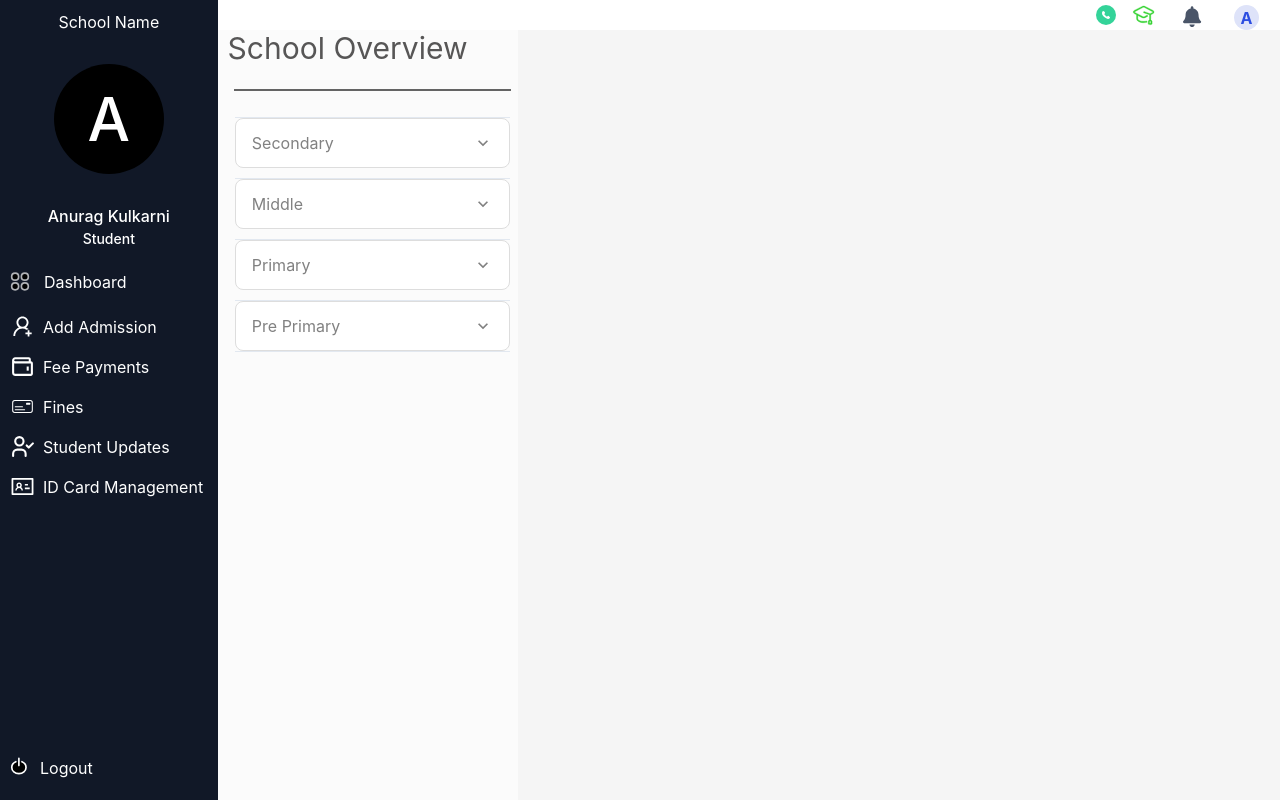
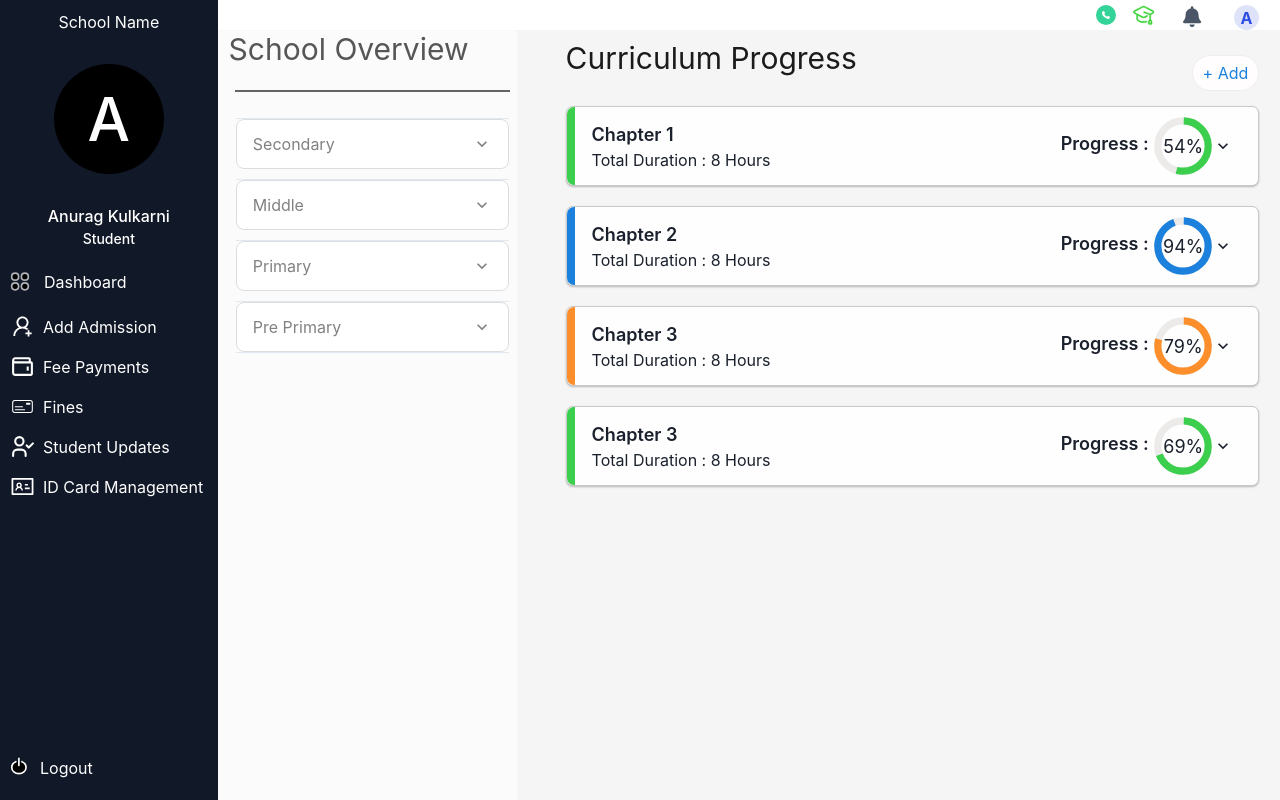
Before and after one commit to DezyNation/instituteiq, a Next.js app: page /dashboard/curriculum-progress in a window 1280 px wide. Built offline with nearby package versions, Linux system fonts and the light colour scheme.

Commit message:
Built the curriculum progress home page and accordions

```diff
--- /dev/null
+++ b/src/Components/Curriculum Progress/Index/CPItem.jsx
@@ -0,0 +1,134 @@
+import {
+  Accordion,
+  AccordionButton,
+  AccordionIcon,
+  AccordionItem,
+  AccordionPanel,
+  Box,
+  Circle,
+  CircularProgress,
+  CircularProgressLabel,
+  Flex,
+  Text,
+} from "@chakra-ui/react";
+import React from "react";
+
+const CPItem = ({ chapter, duration, progress, color }) => {
+  const CPSubItem = [
+    {
+      topic: "Topic 1",
+      time: 1,
+      status: "Pending",
+    },
+    {
+      topic: "Topic 1",
+      time: 5,
+      status: "Completed",
+    },
+    {
+      topic: "Topic 1",
+      time: 7,
+      status: "Completed",
+    },
+  ];
+  return (
+    <>
+      <Accordion defaultIndex={[]} allowToggle w="100%">
+        <AccordionItem borderStyle={"none"}>
+          <AccordionButton
+            bg="#fefefe"
+            border="1px solid #C9C9C9"
+            borderRadius={"7px"}
+            h="80px"
+            mb="20px"
+            boxShadow="0px 1px 2px rgba(0, 0, 0, 0.25)"
+            px="25px"
+            position={"relative"}
+            _before={{
+              content: '""',
+              width: "8px",
+              height: "100%",
+              top: "0",
+              left: "0",
+              borderTopLeftRadius: "7px",
+              borderBottomLeftRadius: "7px",
+              backgroundColor: color,
+              position: "absolute",
+            }}
+          >
+            <Flex
+              justifyContent={"space-between"}
+              w="100%"
+              alignItems={"center"}
+            >
+              <Box>
+                <Text textAlign={"left"} fontSize={"18px"} fontWeight={600}>
+                  {chapter}
+                </Text>
+                <Text textAlign={"left"}>
+                  Total Duration : {`${duration} Hours`}
+                </Text>
+              </Box>
+              <Box>
+                <Text fontWeight={600} display="inline" fontSize={"18px"}>
+                  Progress :{" "}
+                </Text>
+                <CircularProgress
+                  thickness="12px"
+                  size="60px"
+                  value={progress}
+                  color={color}
+                >
+                  <CircularProgressLabel
+                    fontSize={"18px"}
+                  >{`${progress}%`}</CircularProgressLabel>
+                </CircularProgress>
+              </Box>
+            </Flex>
+            <AccordionIcon />
+          </AccordionButton>
+          {CPSubItem.map((item) => {
+            return (
+              <AccordionPanel>
+                <Flex
+                  alignItems={"center"}
+                  w="90%"
+                  mx="auto"
+                  mb="-20px"
+                  justifyContent="space-between"
+                  bg="#fefefe"
+                  border="1px solid #C9C9C9"
+                  borderRadius={"7px"}
+                  h="60px"
+                  boxShadow="0px 1px 2px rgba(0, 0, 0, 0.25)"
+                  px="25px"
+                  position={"relative"}
+                  _before={{
+                    content: '""',
+                    width: "6px",
+                    height: "100%",
+                    top: "0",
+                    left: "0",
+                    borderTopLeftRadius: "7px",
+                    borderBottomLeftRadius: "7px",
+                    backgroundColor: color,
+                    position: "absolute",
+                  }}
+                >
+                  <Text>{item.topic}</Text>
+                  <Text>{`${item.time} Hours`}</Text>
+                  <Text color={item.status === "Pending" ? "#D33434" : "#66D974"}>
+                    {item.status}
+                  </Text>
+                </Flex>
+              </AccordionPanel>
+            );
+          })}
+          <AccordionPanel pb={4}></AccordionPanel>
+        </AccordionItem>
+      </Accordion>
+    </>
+  );
+};
+
+export default CPItem;
--- a/src/Components/Curriculum Progress/Index/Index.jsx
+++ b/src/Components/Curriculum Progress/Index/Index.jsx
@@ -1,12 +1,16 @@
 import MainPage from "@/Components/Layout Components/MainPage/MainPage";
-import { Flex } from "@chakra-ui/react";
+import { Flex, HStack, VStack } from "@chakra-ui/react";
 import React from "react";
-import LeftSide from "../LeftSide";
+import LeftSide from "./LeftSide";
+import RightSide from "./RightSide";
 
 const Index = () => {
   return (
     <MainPage page={"curriculum-progress"}>
+      <HStack alignItems={"flex-start"}>
         <LeftSide />
+        <RightSide />
+      </HStack>
     </MainPage>
   );
 };
--- a/src/Components/Curriculum Progress/LeftSide.jsx
+++ b/src/Components/Curriculum Progress/Index/LeftSide.jsx
@@ -77,6 +77,7 @@ const LeftSide = () => {
     <VStack
       w="300px"
       bg="#fbfbfb"
+      border="1px solid #F8F8F8;"
       pl="10px"
       h="100vh"
       top="0"
--- /dev/null
+++ b/src/Components/Curriculum Progress/Index/RightSide.jsx
@@ -0,0 +1,61 @@
+import { Box, Heading, HStack, Link } from "@chakra-ui/react";
+import React from "react";
+import CPItem from "./CPItem";
+
+const RightSide = () => {
+  const CPItemList = [
+    {
+      chapter: "Chapter 1",
+      duration: "8",
+      progress: 54,
+    },
+    {
+      chapter: "Chapter 2",
+      duration: "8",
+      progress: 94,
+    },
+    {
+      chapter: "Chapter 3",
+      duration: "8",
+      progress: 79,
+    },
+    {
+      chapter: "Chapter 3",
+      duration: "8",
+      progress: 69,
+    },
+  ];
+  const colors = ["#3CCF4E", "#1C80DD", "#FC8F2B"];
+  var colorIndex = -1;
+  return (
+    <Box p="10px" w="70%" pl="40px">
+      <HStack justifyContent={"space-between"}>
+        <Heading
+          as="h2"
+          fontSize="30px"
+          fontWeight={400}
+          color="#1b1b1b"
+          mb="30px"
+        >
+          Curriculum Progress
+        </Heading>
+        <Link border="1px solid #EEEEEE" borderRadius="18px" bg='#FFFDFD' href="" textDecorationLine="none" textAlign={"center"} color="#1C80DD" px="10px" py="5px">+ Add</Link>
+      </HStack>
+
+      {CPItemList.map((item, index) => {
+        colorIndex = colorIndex < 2 && colorIndex >= -1 ? colorIndex + 1 : 0;
+        return (
+          <CPItem
+            key={`${item}_${index}`}
+            color={colors[colorIndex]}
+            chapter={item.chapter}
+            duration={item.duration}
+            progress={item.progress}
+          />
+        );
+      })}
+    </Box>
+  );
+};
+
+export default RightSide;
```
